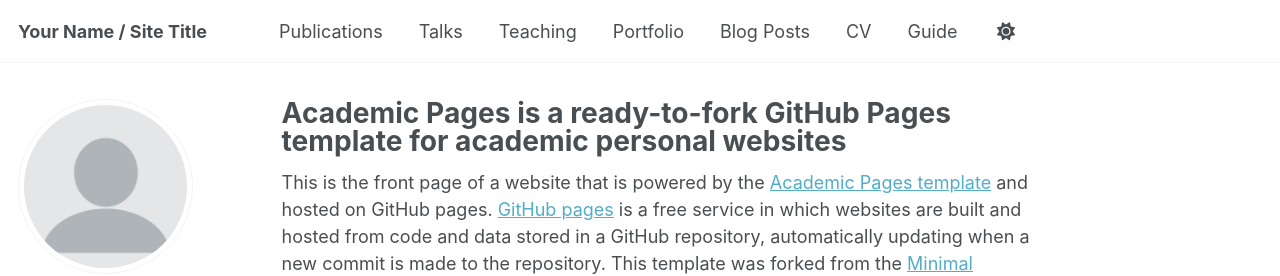
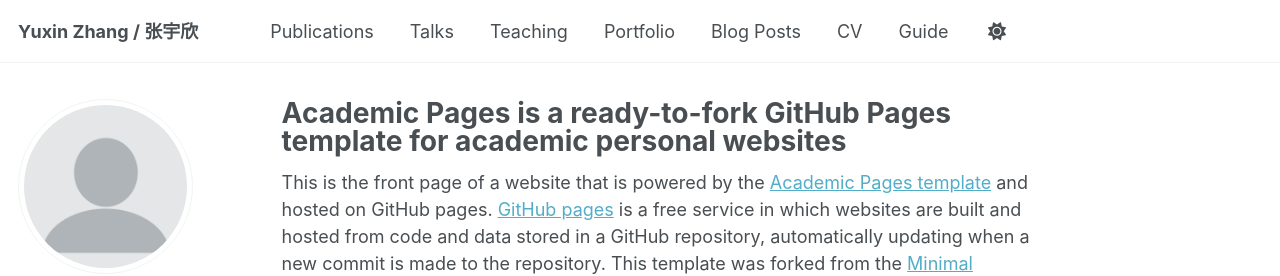
Before and after one commit to yuxinzhangmath/yuxinzhangmath.github.io, a Jekyll site: the page built from _pages/about.md, in a window 1280 px wide. Shown: the top 276 px of the page. Built offline with Jekyll 4.4.1, drawn with Linux system fonts in a browser that asks for light colours; some web fonts are replaced; a script bundle is joined from its source files by our own code; library files that are not in the unit come from our copies.

Commit message:
Update _config.yml

```diff
--- a/_config.yml
+++ b/_config.yml
@@ -9,7 +9,7 @@
 # Basic Site Settings
 locale                   : "en-US"
 site_theme               : "default" # Currently available options are "default", "air"
-title                    : "Your Name / Site Title"
+title                    : "Yuxin Zhang / 张宇欣"
 title_separator          : "-"
 name                     : &name "Your Name"
 description              : &description "Your Name's academic portfolio"   # Update this with a general description of your site, this is the default if not overridden by a page
```
